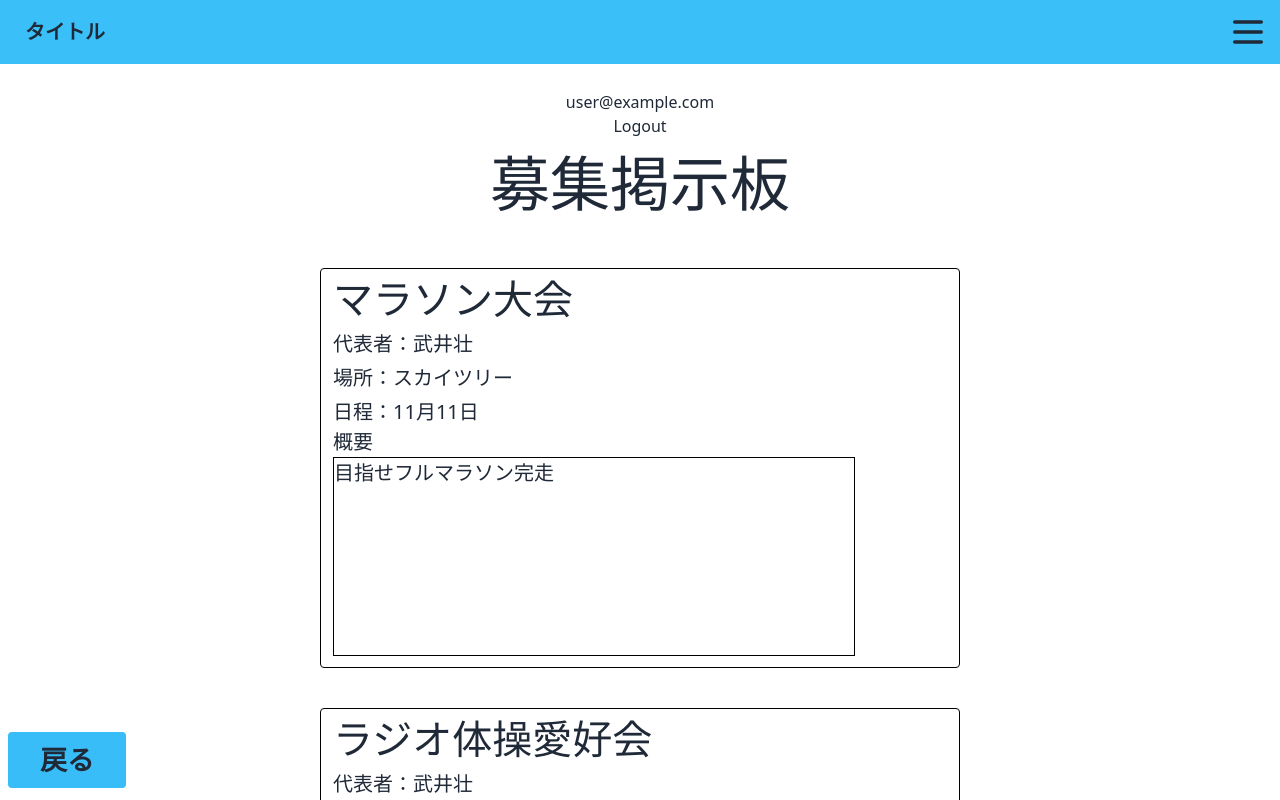
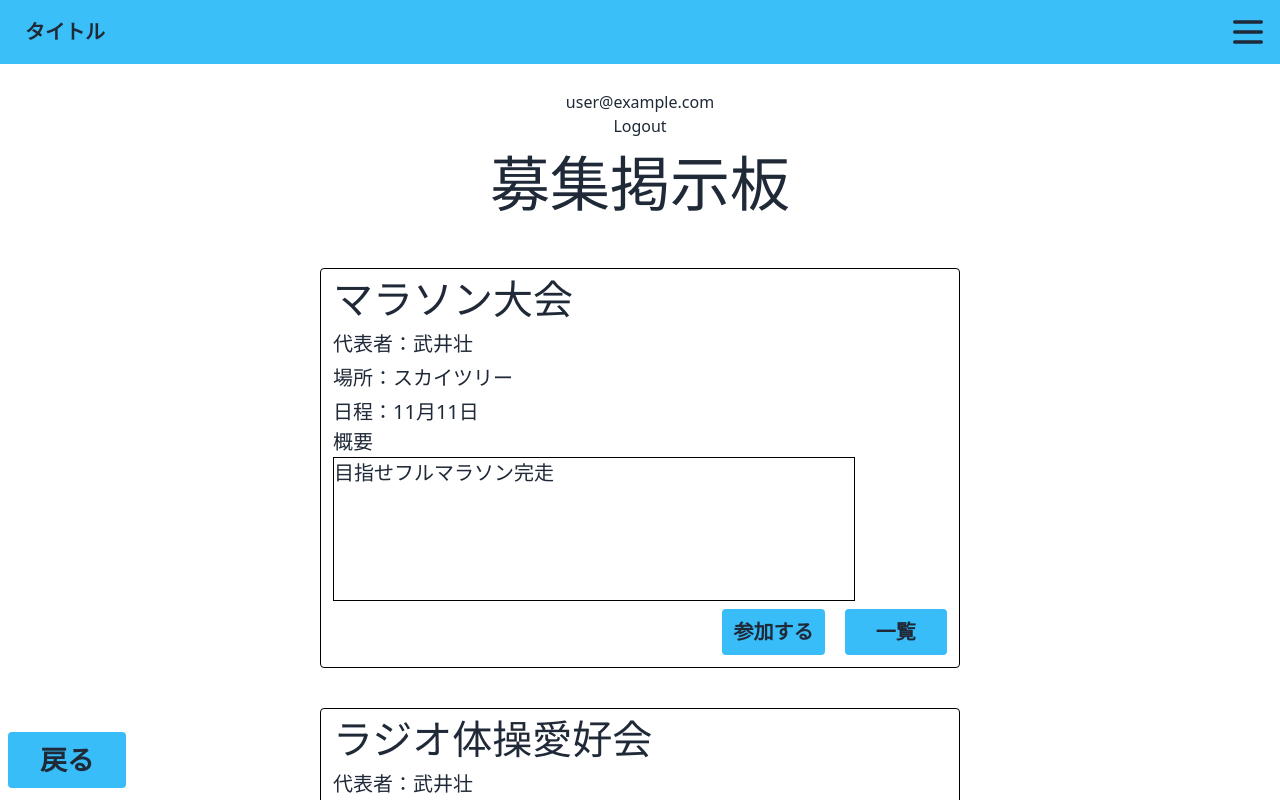
Before and after one commit to axew-is-kibago/kibago-teams, a React (Vite) app: page / in a window 1280 px wide. Shown: the top 800 px of the page. Built offline with nearby package versions, Linux system fonts and the light colour scheme; no server answers; sample sign-in values are in the browser's storage.

Commit message:
EventBoxにコンポーネント追加

```diff
--- a/src/components/EventBox.tsx
+++ b/src/components/EventBox.tsx
@@ -21,6 +21,10 @@ function EventBox({title, representative, location, date, overview}: EventInfo)
             <div className="border border-black w-5/6 h-1/2 text-[20px]">
             {overview}
             </div>
+            <div className="flex flex-row w-full justify-end space-x-5 pr-3">
+              <button className=" bg-sky-400 text-[20px] w-1/6 py-2 hover:bg-sky-200 rounded mb-3 mt-2 font-bold">参加する</button>
+              <button className=" bg-sky-400 text-[20px] w-1/6 py-2 hover:bg-sky-200 rounded mb-3 mt-2 font-bold">一覧</button>
+            </div>
         </div>
       </>
     )
```
